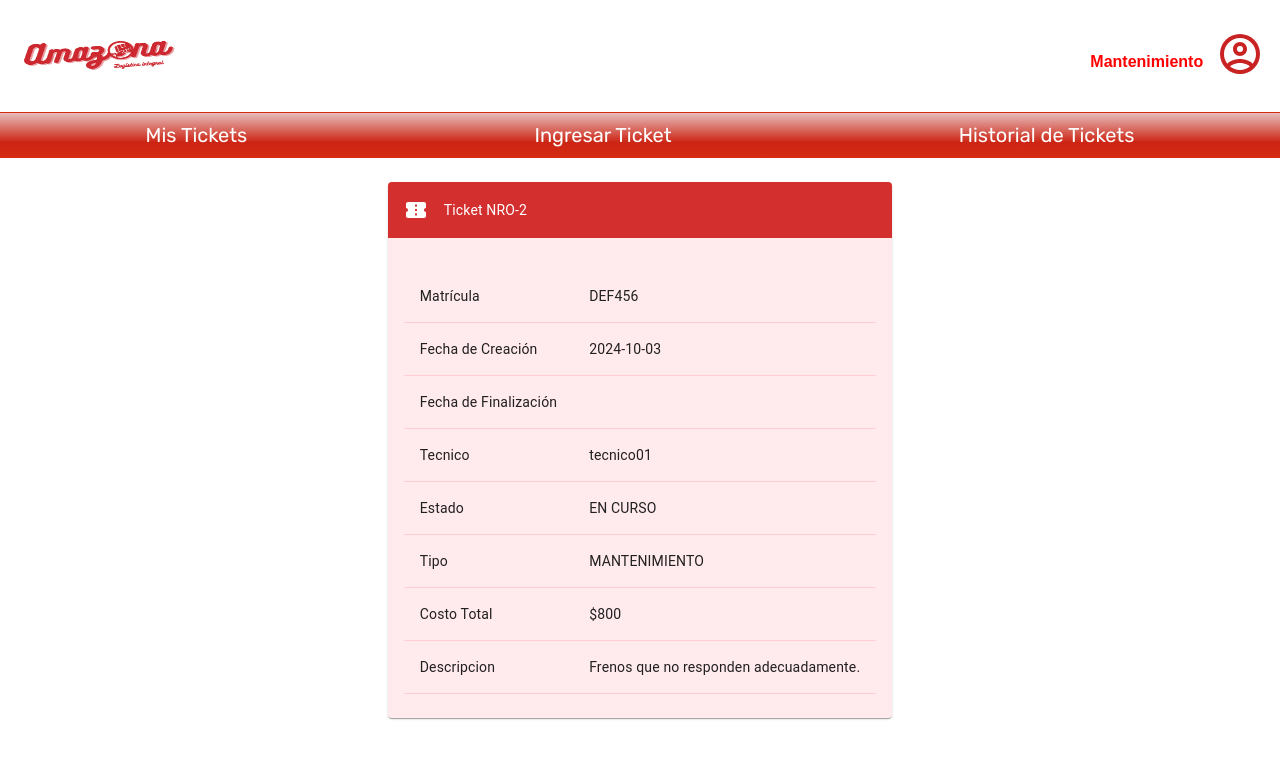
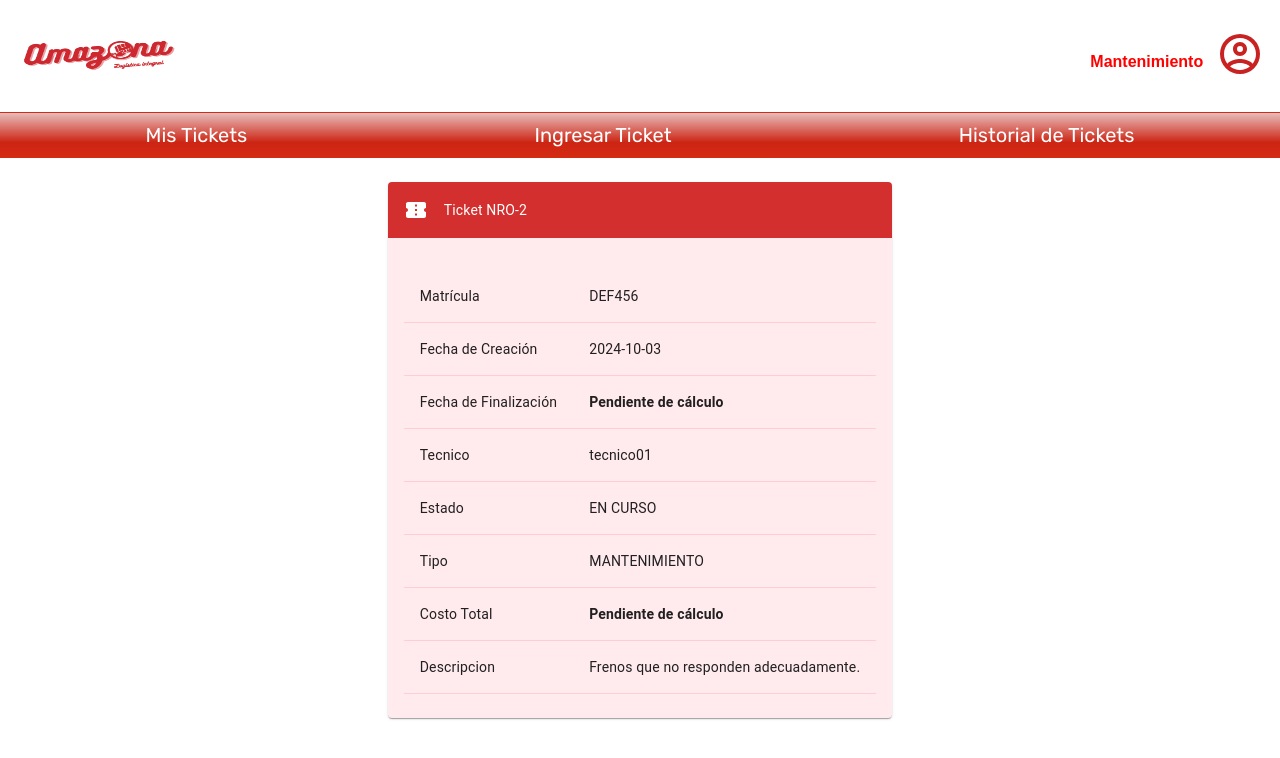
Before and after one commit to imdaviddev/tp-final-laboratorio-frontend, a React (Vite) app: page /mantenimiento/detalle/2 in a window 1280 px wide. Shown: the top 758 px of the page. Built offline with nearby package versions, Linux system fonts and the light colour scheme; data requests are answered from the project's data file; grey boxes are pictures that could not be loaded.

Commit message:
Update TicketDetalle.tsx

```diff
--- a/src/pages/Mantenimiento/Components/Tickets/TicketDetalle.tsx
+++ b/src/pages/Mantenimiento/Components/Tickets/TicketDetalle.tsx
@@ -14,6 +14,7 @@ import {
 import { styled } from '@mui/material/styles';
 import { red } from '@mui/material/colors';
 import ConfirmationNumberIcon from '@mui/icons-material/ConfirmationNumber';
+import { Estado } from "../../../../api/models/tickets.models";
 
 const StyledCard = styled(Card)(({ theme }) => ({
     maxWidth: 800,
@@ -81,7 +82,11 @@ const TicketsDetalle = () => {
                             </StyledTableRow>
                             <StyledTableRow>
                                 <StyledTableCell>Fecha de Finalización</StyledTableCell>
-                                <StyledTableCell>{ticketDetalle.fecha_finalizacion}</StyledTableCell>
+                                {ticketDetalle.estado === Estado.EN_CURSO ? (
+                                    <StyledTableCell><b>Pendiente de cálculo</b></StyledTableCell>
+                                ) : (
+                                    <StyledTableCell>{ticketDetalle.fecha_finalizacion}</StyledTableCell>
+                                )}
                             </StyledTableRow>
                             <StyledTableRow>
                                 <StyledTableCell>Tecnico</StyledTableCell>
@@ -97,7 +102,12 @@ const TicketsDetalle = () => {
                             </StyledTableRow>
                             <StyledTableRow>
                                 <StyledTableCell>Costo Total</StyledTableCell>
-                                <StyledTableCell>${ticketDetalle.costoTotal}</StyledTableCell>
+                                {ticketDetalle.estado === Estado.EN_CURSO ? (
+                                    <StyledTableCell><b>Pendiente de cálculo</b></StyledTableCell>
+                                ) : (
+                                    <StyledTableCell>${ticketDetalle.costoTotal}</StyledTableCell>
+                                )}
+
                             </StyledTableRow>
                             <StyledTableRow>
                                 <StyledTableCell>Descripcion</StyledTableCell>
```
